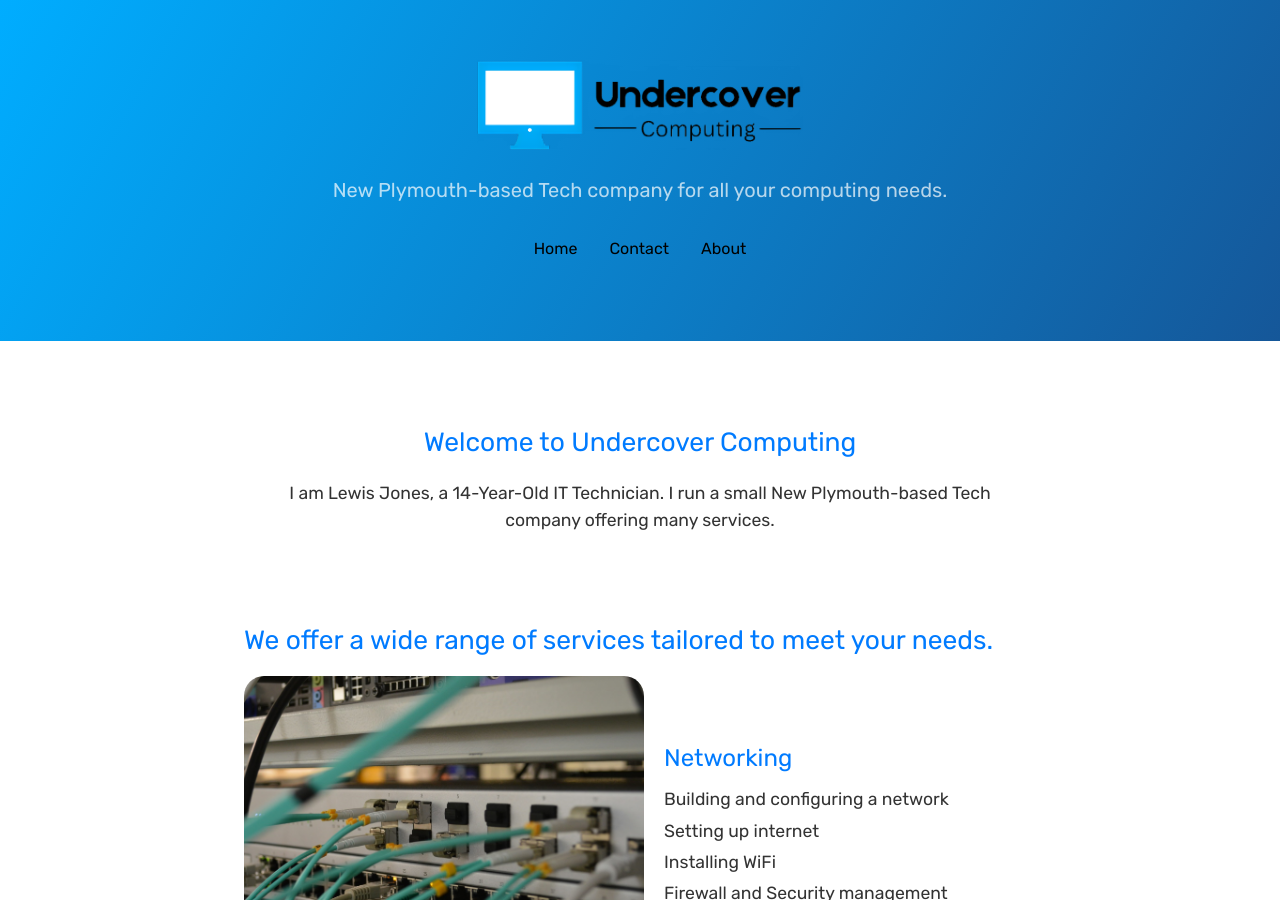
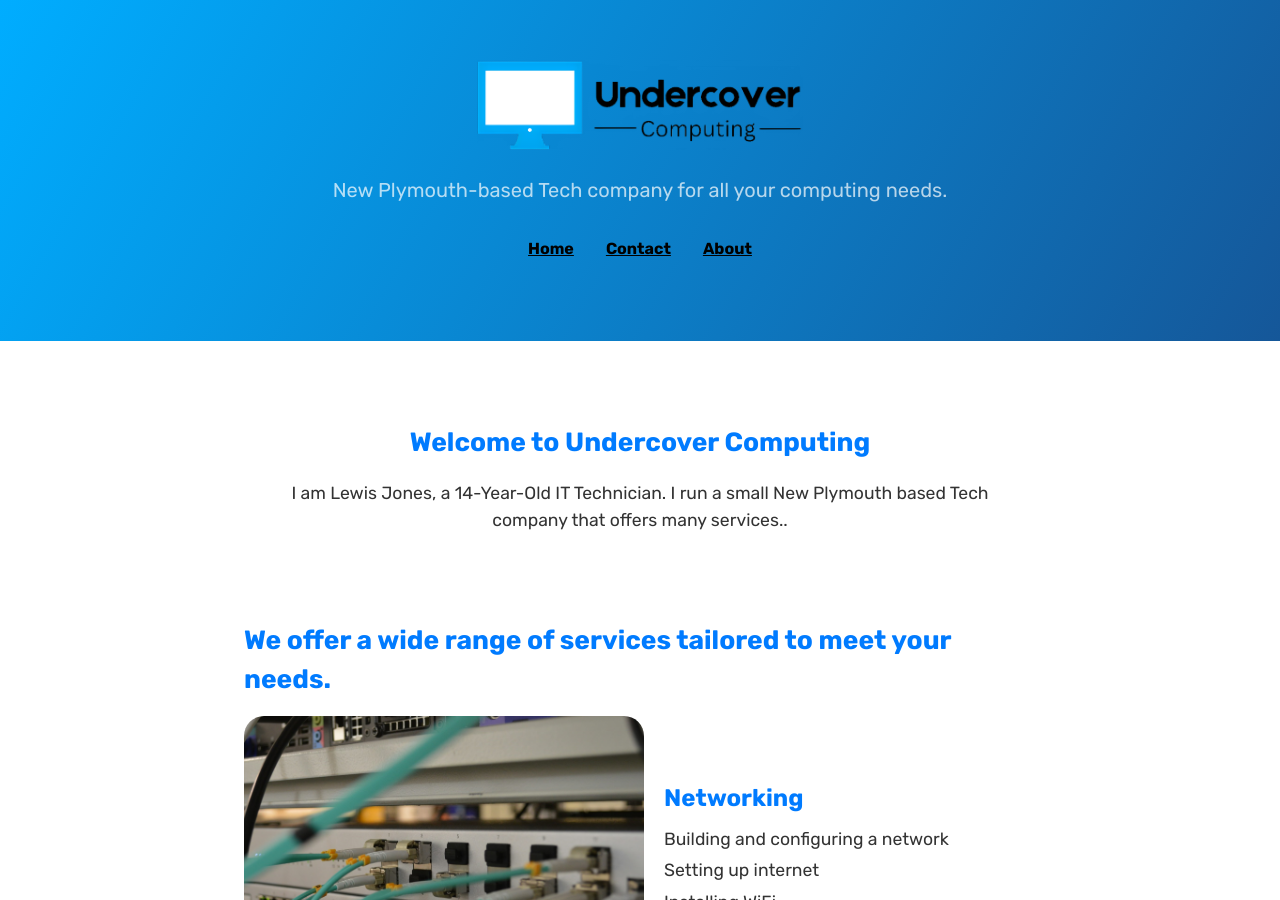
Before and after one commit to UndercoverComputing/undercovercomputing.com, a Jekyll site: the page index.html, which Jekyll copies as it is, in a window 1280 px wide and 900 px high. Built offline with Jekyll 4.4.1, drawn with Linux system fonts in a browser that asks for light colours.

Commit message:
fixed some code

```diff
--- a/index.html
+++ b/index.html
@@ -37,9 +37,9 @@
         <img class="project-name" src="/images/Logo_Landscape-Transparent.png" alt="Undercover Computing Logo">
         <h2 class="project-tagline">New Plymouth-based Tech company for all your computing needs.</h2>
         <nav class="site-nav">
-            <a href="#" class="nav-link">Home</a>
-            <a href="https://undercovercomputing.com/contact" class="nav-link">Contact</a>
-            <a href="https://undercovercomputing.com/about" class="nav-link">About</a>
+            <a href="#" class="nav-link"><strong><u>Home</u></strong></a>
+            <a href="https://undercovercomputing.com/contact" class="nav-link"><strong><u>Contact</u></strong></a>
+            <a href="https://undercovercomputing.com/about" class="nav-link"><strong><u>About</u></strong></a>
         </nav>
     </header>
 
@@ -47,18 +47,18 @@
     <main id="content" class="main-content" role="main">
         <div itemscope itemtype="http://schema.org/Person">
             <section class="welcome-section">
-                <h2>Welcome to Undercover Computing</h2>
-                <p>I am <span itemprop="name">Lewis Jones</span>, a 14-Year-Old IT Technician. I run a small New Plymouth-based Tech company offering many services.</p>
+                <h2><strong>Welcome to Undercover Computing</strong></h2>
+                <p>I am <span itemprop="name">Lewis Jones</span>, a 14-Year-Old IT Technician. I run a small New Plymouth based Tech company that offers many services..</p>
             </section>
         </div>
 
         <section class="service-section">
-            <h2>We offer a wide range of services tailored to meet your needs.</h2>
+            <h2><strong>We offer a wide range of services tailored to meet your needs.</strong></h2>
 
             <section class="service-item">
                 <img src="/images/networking_landscape.jpg" alt="Networking">
                 <div class="service-content">
-                    <h3>Networking</h3>
+                    <h3><strong>Networking</strong></h3>
                     <ul>
                         <li>Building and configuring a network</li>
                         <li>Setting up internet</li>
@@ -67,11 +67,12 @@
                     </ul>
                 </div>
             </section>
-
+            <br>
+            <br>
             <section class="service-item">
                 <img src="/images/repairs_landscape.jpg" alt="Computer Repairs">
                 <div class="service-content">
-                    <h3>Computer Repairs</h3>
+                    <h3><strong>Computer Repairs</strong></h3>
                     <ul>
                         <li>Storage upgrades</li>
                         <li>PC building / help</li>
@@ -79,11 +80,12 @@
                     </ul>
                 </div>
             </section>
-
+            <br>
+            <br>
             <section class="service-item">
                 <img src="/images/support_landscape.jpg" alt="Tech Support">
                 <div class="service-content">
-                    <h3>Tech Support</h3>
+                    <h3><strong>Tech Support</strong></h3>
                     <ul>
                         <li>Remote Help / Troubleshooting</li>
                         <li>Software management</li>
```
Also changed, not shown: contact.html (+10 -14 lines).
